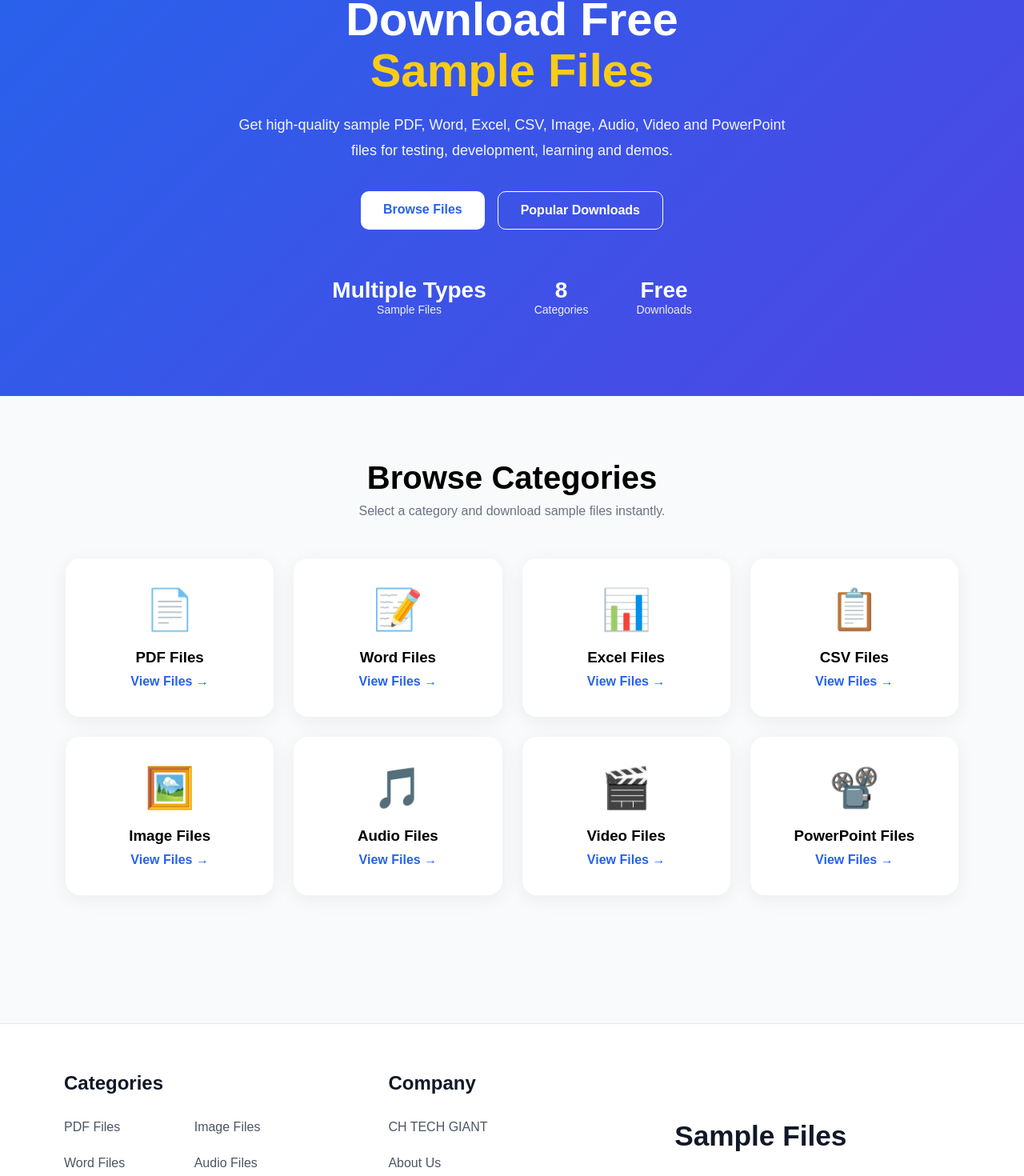
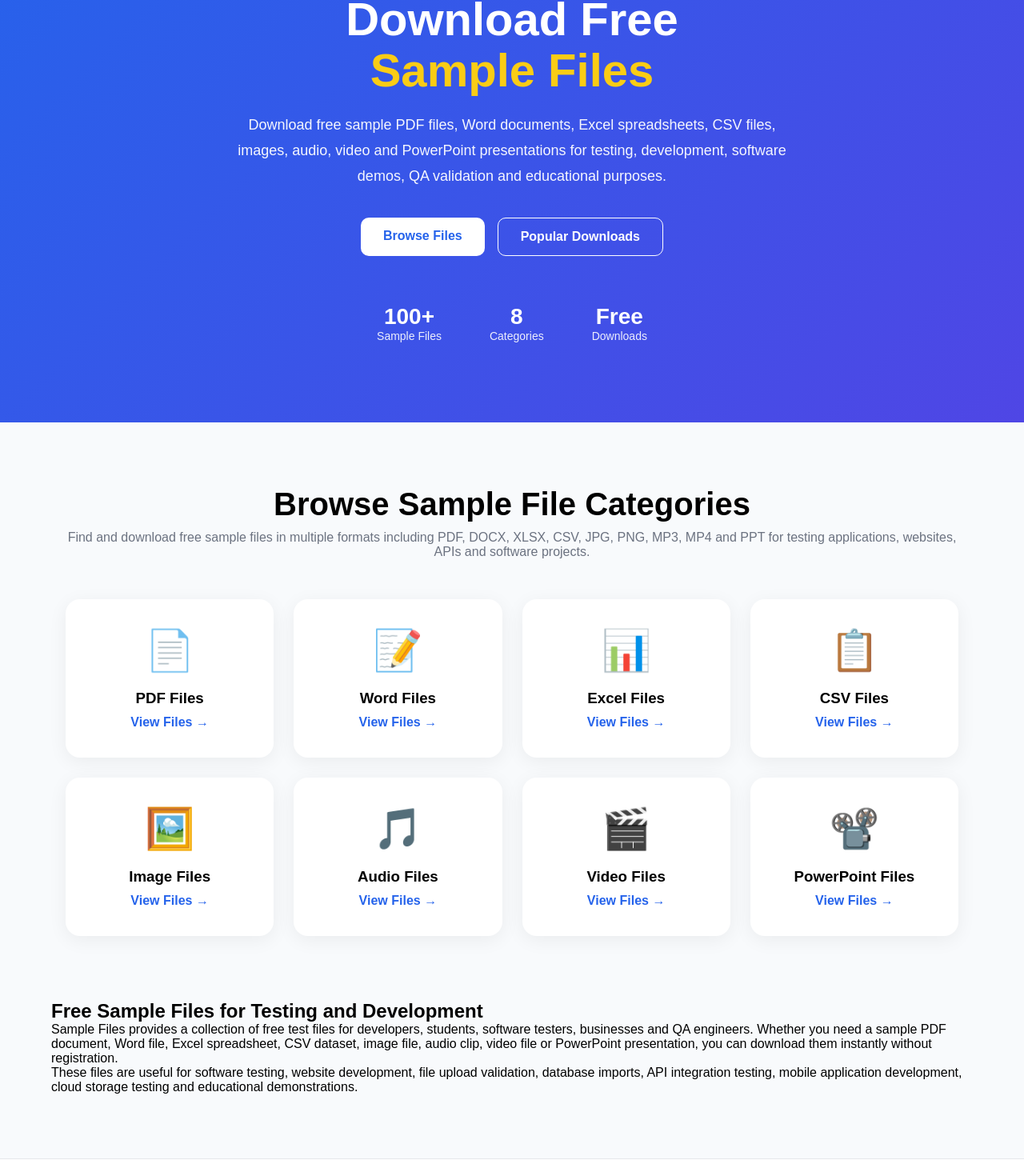
Before and after one commit to harichandranc/sample-files, a React (Vite) app: page / in a window 1280 px wide. Shown: the part 234-1704 px from the top of the page at 80% size. Built offline with nearby package versions, Linux system fonts and the light colour scheme.

Commit message:
updated service page

```diff
--- a/src/pages/Home.jsx
+++ b/src/pages/Home.jsx
@@ -1,4 +1,5 @@
 import { Link } from "react-router-dom";
+import { Helmet } from "react-helmet-async";
 import "../styles/home.css";
 import "../styles/global.css";
 
@@ -16,6 +17,28 @@ const categories = [
 function Home() {
   return (
     <>
+      <Helmet>
+        <title>
+          Free Sample Files Download | PDF, Word, Excel, CSV,
+          Images, Audio & Video
+        </title>
+
+        <meta
+          name="description"
+          content="Download free sample files for testing and development. Get PDF sample files, Word documents, Excel spreadsheets, CSV files, images, audio, video and PowerPoint files instantly."
+        />
+
+        <meta
+          name="keywords"
+          content="sample files, test files, dummy files, pdf sample file, word sample file, excel sample file, csv sample file, image sample file, audio sample file, video sample file, powerpoint sample file, download sample files"
+        />
+
+        <link
+          rel="canonical"
+          href="https://samplefiles.chtechgiant.com/"
+        />
+      </Helmet>
+
       <section className="hero">
         <div className="container hero-content">
           <span className="hero-badge">
@@ -28,9 +51,11 @@ function Home() {
           </h1>
 
           <p>
-            Get high-quality sample PDF, Word, Excel, CSV,
-            Image, Audio, Video and PowerPoint files for
-            testing, development, learning and demos.
+            Download free sample PDF files, Word documents,
+            Excel spreadsheets, CSV files, images, audio,
+            video and PowerPoint presentations for testing,
+            development, software demos, QA validation and
+            educational purposes.
           </p>
 
           <div className="hero-buttons">
@@ -45,7 +70,7 @@ function Home() {
 
           <div className="hero-stats">
             <div>
-              <strong>Multiple Types</strong>
+              <strong>100+</strong>
               <span>Sample Files</span>
             </div>
 
@@ -65,11 +90,13 @@ function Home() {
       <section id="categories" className="categories">
         <div className="container">
           <div className="section-header">
-            <h2>Browse Categories</h2>
+            <h2>Browse Sample File Categories</h2>
 
             <p>
-              Select a category and download sample files
-              instantly.
+              Find and download free sample files in multiple
+              formats including PDF, DOCX, XLSX, CSV, JPG,
+              PNG, MP3, MP4 and PPT for testing applications,
+              websites, APIs and software projects.
             </p>
           </div>
 
@@ -90,6 +117,30 @@ function Home() {
           </div>
         </div>
       </section>
+
+      <section className="seo-content">
+        <div className="container">
+          <h2>Free Sample Files for Testing and Development</h2>
+
+          <p>
+            Sample Files provides a collection of free test
+            files for developers, students, software testers,
+            businesses and QA engineers. Whether you need a
+            sample PDF document, Word file, Excel spreadsheet,
+            CSV dataset, image file, audio clip, video file or
+            PowerPoint presentation, you can download them
+            instantly without registration.
+          </p>
+
+          <p>
+            These files are useful for software testing,
+            website development, file upload validation,
+            database imports, API integration testing, mobile
+            application development, cloud storage testing and
+            educational demonstrations.
+          </p>
+        </div>
+      </section>
     </>
   );
 }
```
